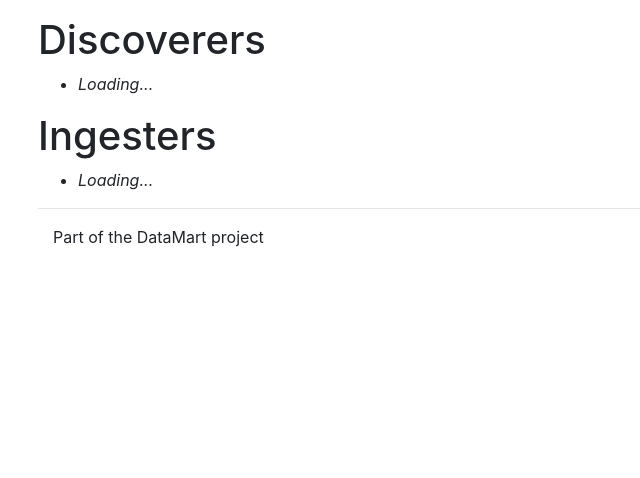
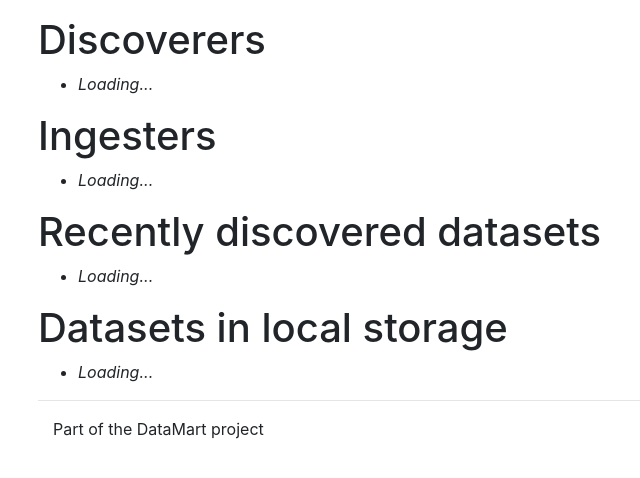
Before and after one commit to VIDA-NYU/auctus, a Python web app: template datamart_coordinator/templates/index.html in a window 1280 px wide. Shown: the part 56-534 px from the top of the page, without its empty margins (47-687 px from the left). Run offline with Jinja, Linux system fonts and the light colour scheme; the template is opened without the code that fills it: most values are stand-ins (such as "Sample title", 1, 10 or a date in 2020).

Commit message:
Show more status

```diff
--- a/datamart_coordinator/templates/index.html
+++ b/datamart_coordinator/templates/index.html
@@ -12,7 +12,30 @@
   <li style="font-style: oblique;">Loading...</li>
 </ul>
 
+<h1>Recently discovered datasets</h1>
+<ul id="recent_discoveries">
+  <li style="font-style: oblique;">Loading...</li>
+</ul>
+
+<h1>Datasets in local storage</h1>
+<ul id="storage">
+  <li style="font-style: oblique;">Loading...</li>
+</ul>
+
 <script type="text/javascript">
+if(!Object.entries) {
+  Object.entries = function(obj) {
+    var ownProps = Object.keys(obj),
+      i = ownProps.length,
+      resArray = new Array(i); // preallocate the Array
+    while(i--) {
+      resArray[i] = [ownProps[i], obj[ownProps[i]]];
+    }
+
+    return resArray;
+  };
+}
+
 function getCookie(name) {
   var r = document.cookie.match("\\b" + name + "=([^;]*)\\b");
   return r ? r[1] : undefined;
@@ -66,6 +89,37 @@ function loadStatus() {
       elem.innerHTML = "No ingester connected";
       ingesters.appendChild(elem);
     }
+
+    var recent_discoveries = document.getElementById('recent_discoveries');
+    recent_discoveries.innerHTML = '';
+    for(var i = 0; i < result.recent_discoveries.length; ++i) {
+      var elem = document.createElement('li');
+      elem.innerHTML = '<span style="color:blue;">' + result.recent_discoveries[i] + '</span>';
+      recent_discoveries.appendChild(elem);
+    }
+    if(result.recent_discoveries.length == 0) {
+      var elem = document.createElement('li');
+      elem.innerHTML = "No recent discoveries";
+      recent_discoveries.appendChild(elem);
+    }
+
+    var storage = document.getElementById('storage');
+    storage.innerHTML = '';
+    var entries = Object.entries(result.storage);
+    for(var i = 0; i < entries.length; ++i) {
+      var elem = document.createElement('li');
+      if(entries[i][1] == null) {
+        elem.innerHTML = entries[i][0] + ' (allocated)';
+      } else {
+        elem.innerHTML = '<span style="font-family: monospace;">' + entries[i][0] + '</span> <span style="color:blue;">' + entries[i][1][0] + '</span> ' + entries[i][1][1].join(', ');
+      }
+      storage.appendChild(elem);
+    }
+    if(entries.length == 0) {
+      var elem = document.createElement('li');
+      elem.innerHTML = "No dataset in local storage";
+      storage.appendChild(elem);
+    }
   });
 }
 
--- a/datamart_coordinator/web.py
+++ b/datamart_coordinator/web.py
@@ -81,6 +81,8 @@ class Status(BaseHandler):
                             for k, v in self.coordinator.discoverers.items()],
             'ingesters': [[k, len(v)]
                           for k, v in self.coordinator.ingesters.items()],
+            'recent_discoveries': self.coordinator.recent_discoveries,
+            'storage': self.coordinator.storage,
         })
 
 
```
Also changed, not shown: datamart_coordinator/coordinator.py (+11 -3 lines).
